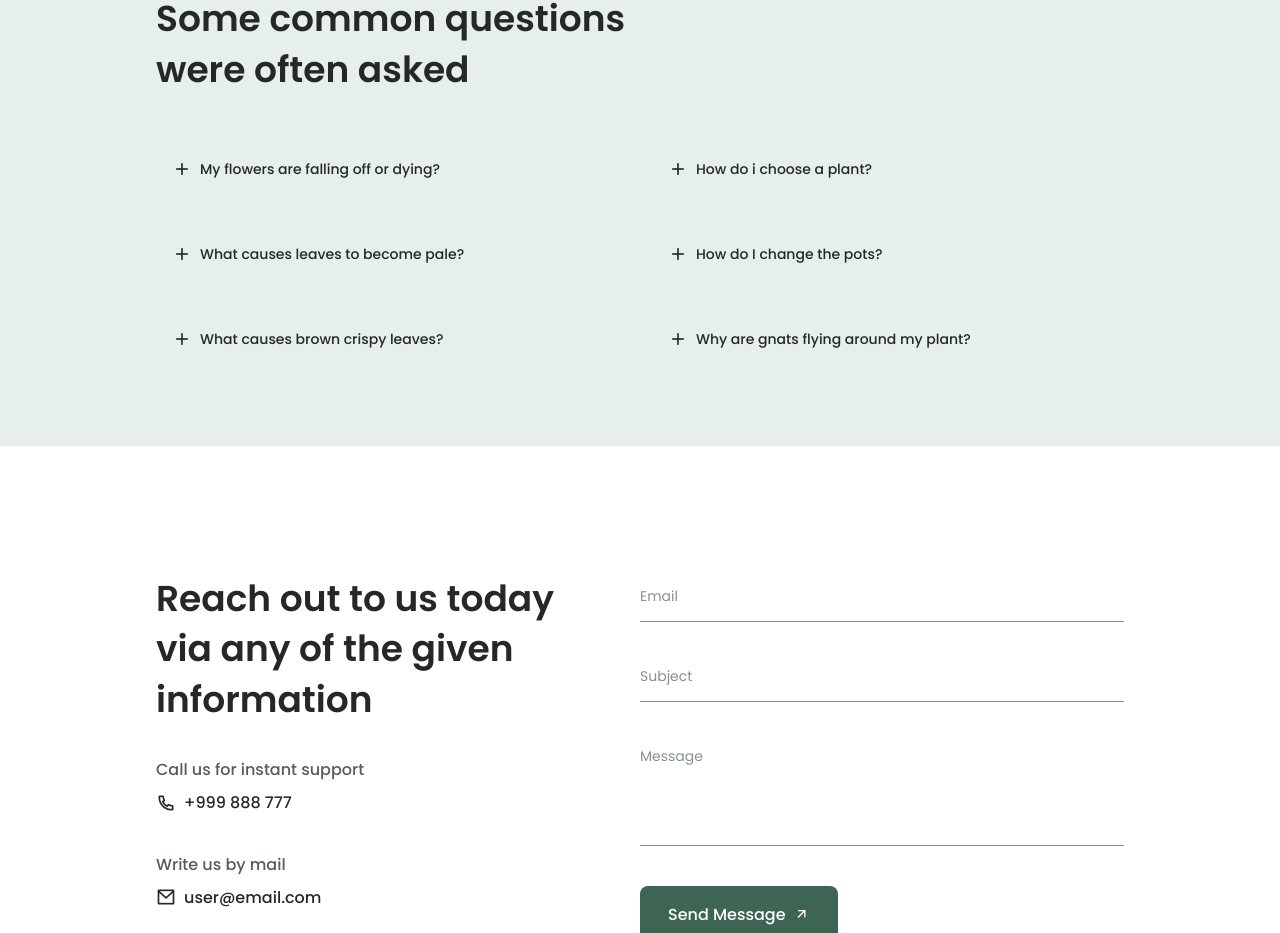
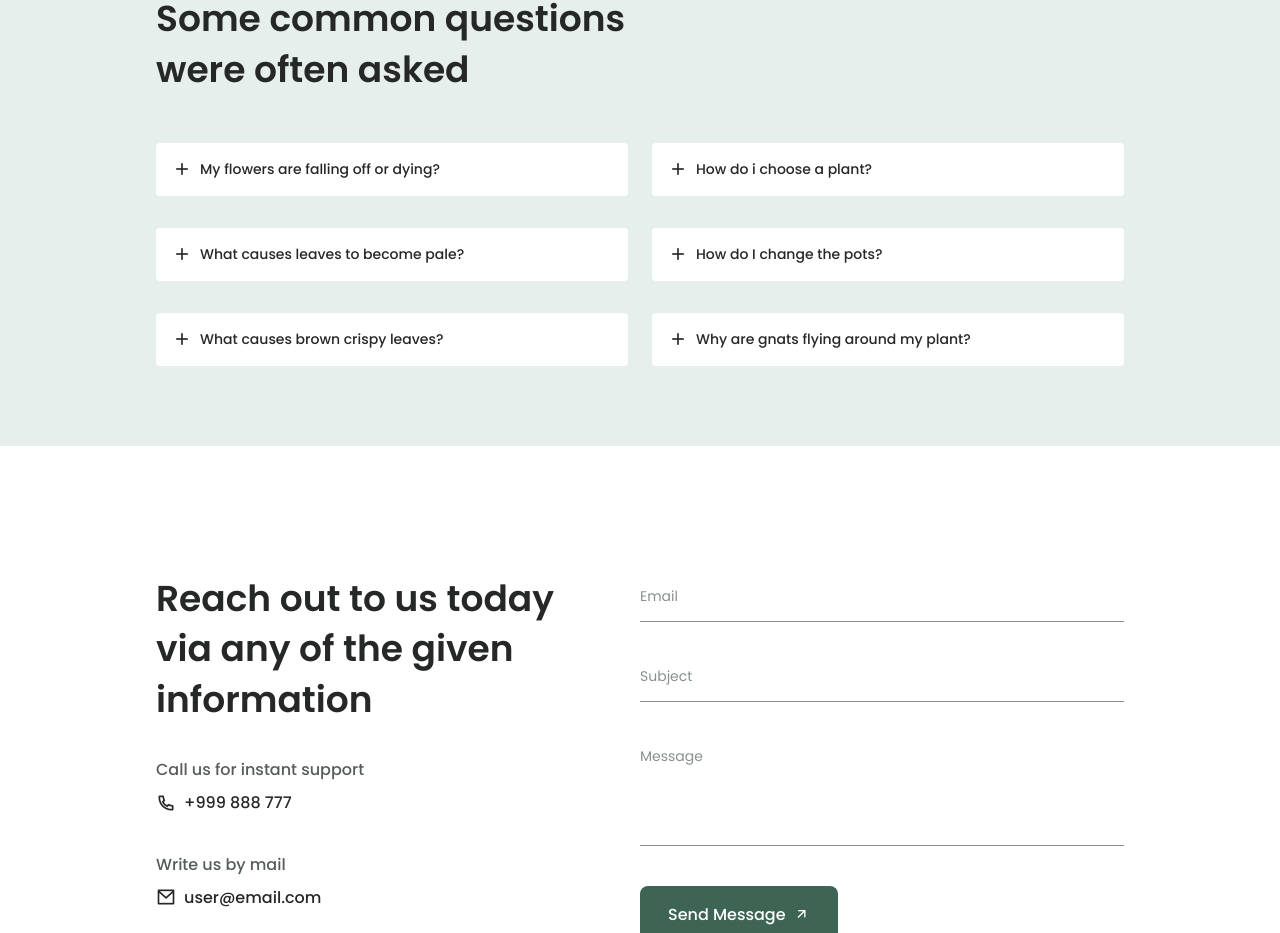
Before and after one commit to JesielPalacios/plantex, a React (Create React App) app: page / in a window 1280 px wide. Shown: the part 3087-4020 px from the top of the page. Built offline with nearby package versions, Linux system fonts and the light colour scheme.

Commit message:
Add latest changes

```diff
--- a/src/components/Home/components/Navbar/NavbarElements.js
+++ b/src/components/Home/components/Navbar/NavbarElements.js
@@ -68,7 +68,8 @@ export const Menu = styled.div`
     margin-left: auto;
   }
 
-  ${(menu) => (menu ? 'right: 0;' : '')}
+  /* ${(menu) => (menu ? 'right: 0;' : '')} */
+  right: ${(menu) => (menu ? '0;' : '')};
 `
 
 export const List = styled.ul`
--- a/src/components/Home/components/Navbar/index.js
+++ b/src/components/Home/components/Navbar/index.js
@@ -15,7 +15,10 @@ import {
 
 export const Navbar = ({ darkTheme, showDarkTheme }) => {
   const [menu, setMenu] = useState(false)
-  const showMenu = () => setMenu(!menu)
+  const showMenu = () => {
+    setMenu(!menu)
+    console.log(menu)
+  }
 
   return (
     <Header darkTheme={darkTheme}>
@@ -24,7 +27,7 @@ export const Navbar = ({ darkTheme, showDarkTheme }) => {
           <Icono className="ri-leaf-line"></Icono> Plantex
         </Logo>
 
-        <Menu className={menu ? 'show-menu' : ''} id="menu" menu={menu}>
+        <Menu menu={menu}>
           <List>
             {routes.map(({ path, title }, index) => {
               return (
--- a/src/components/Home/components/Questions/Question.js
+++ b/src/components/Home/components/Questions/Question.js
@@ -4,10 +4,6 @@ import { v4 as uuidv4 } from 'uuid'
 export const Question = ({ question_title, question_description, id }) => {
   const [accordion, setAccordion] = useState(false)
   const showAccordion = () => setAccordion(!accordion)
-
-  const handleClass = () => {
-    return accordion ? 'questions__item accordion-open' : 'questions__item'
-  }
 
   let element = useRef()
   let content = useRef()
@@ -22,7 +18,13 @@ export const Question = ({ question_title, question_description, id }) => {
   }
 
   return (
-    <div className={() => handleClass()} ref={element} id={uuidv4()}>
+    <div
+      className={
+        accordion ? 'questions__item accordion-open' : 'questions__item'
+      }
+      ref={element}
+      id={uuidv4()}
+    >
       <header
         className="questions__header"
         onClick={() => {
--- a/src/core/router/styles.css
+++ b/src/core/router/styles.css
@@ -571,6 +571,9 @@ the website, in dark theme
 .questions__item {
   background-color: var(--container-color);
   border-radius: 0.25rem;
+
+  user-select: none;
+  /* https://www.jasoft.org/Blog/post/como-evitar-que-se-pueda-seleccionar-contenido-en-una-pagina-web-sin-usar-javascript-solo-con-css */
 }
 
 .questions__item-title {
@@ -909,8 +912,8 @@ the website, in dark theme
     height: calc(var(--header-height) + 1.5rem);
     column-gap: 3rem;
   } */
-  .nav__toggle{
-  /* .nav__close { */
+  .nav__toggle {
+    /* .nav__close { */
     display: none;
   }
   /* .nav__list {
```
Also changed, not shown: 1 other file (tests, documents, lock files or other folders).
